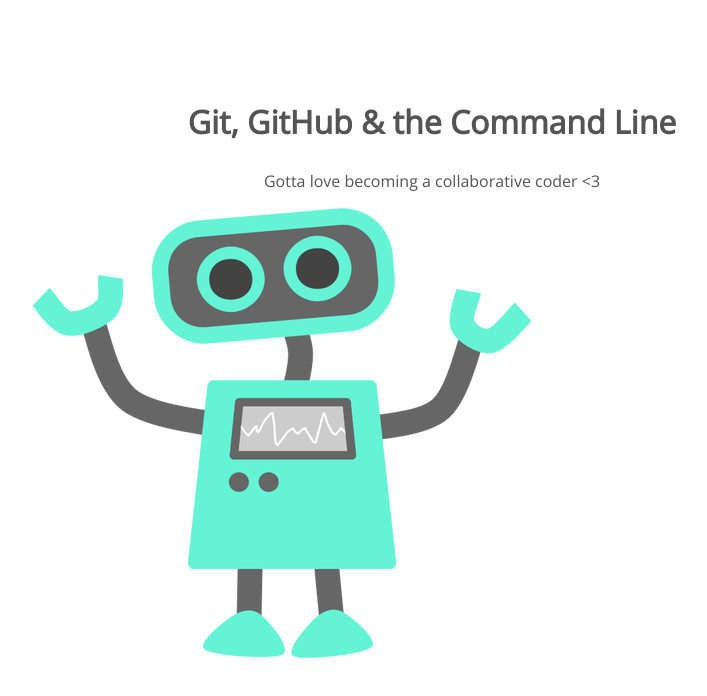
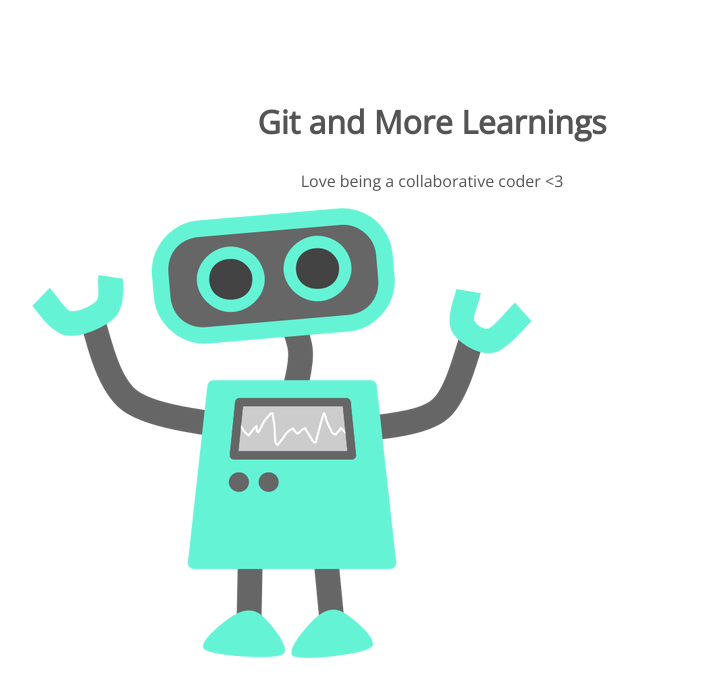
Before and after one commit to jmbrando/105-project, a plain HTML site: page index.html in a window 1280 px wide. Shown: the whole page, without its empty margins (208-915 px from the left). Drawn offline with nearby package versions, Linux system fonts and the light colour scheme.

Commit message:
changed h1 and p tags

```diff
--- a/index.html
+++ b/index.html
@@ -8,8 +8,8 @@
 </head>
 <body>
 	<section>
-		<h1>Git, GitHub & the Command Line</h1>
-		<p>Gotta love becoming a collaborative coder <3</p>
+		<h1>Git and More Learnings</h1>
+		<p>Love being a collaborative coder <3 </p>
 		<img src="img/happy-blue-robot.png">
 	</section>
 </body>
```
